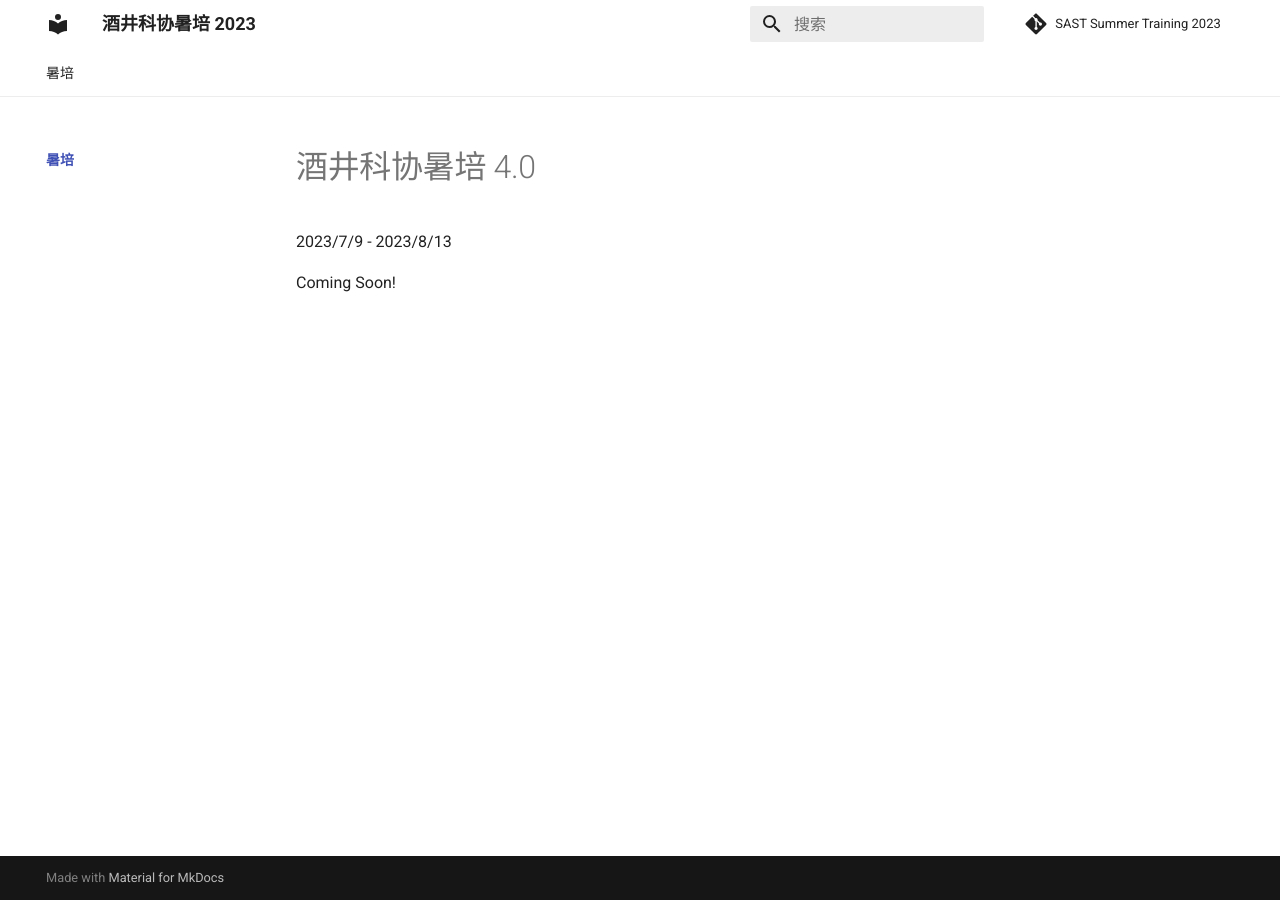
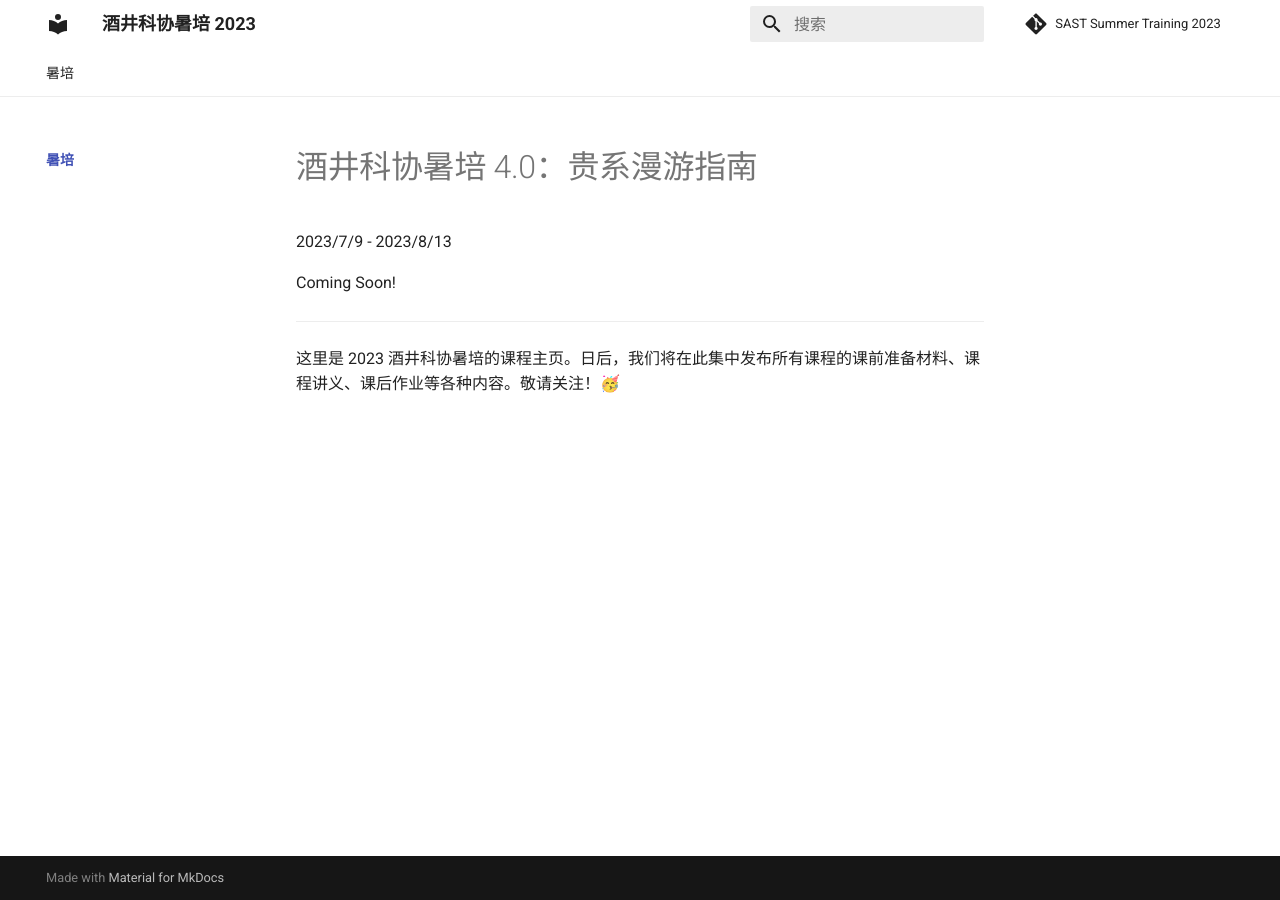
Before and after one commit to sast-summer-training-2023/sast-summer-training-2023.github.io, an MkDocs documentation site: the page built from docs/index.md, in a window 1280 px wide. Built offline with MkDocs 1.6.1 and Material for MkDocs 9.7.7, drawn with Linux system fonts in a browser that asks for light colours; comment, search, counter and statistics services are not loaded.

Commit message:
feat: add some description

```diff
--- a/docs/index.md
+++ b/docs/index.md
@@ -1,5 +1,9 @@
-# 酒井科协暑培 4.0
+# 酒井科协暑培 4.0：贵系漫游指南
 
 2023/7/9 - 2023/8/13
 
 Coming Soon!
+
+-----
+
+这里是 2023 酒井科协暑培的课程主页。日后，我们将在此集中发布所有课程的课前准备材料、课程讲义、课后作业等各种内容。敬请关注！🥳
```
